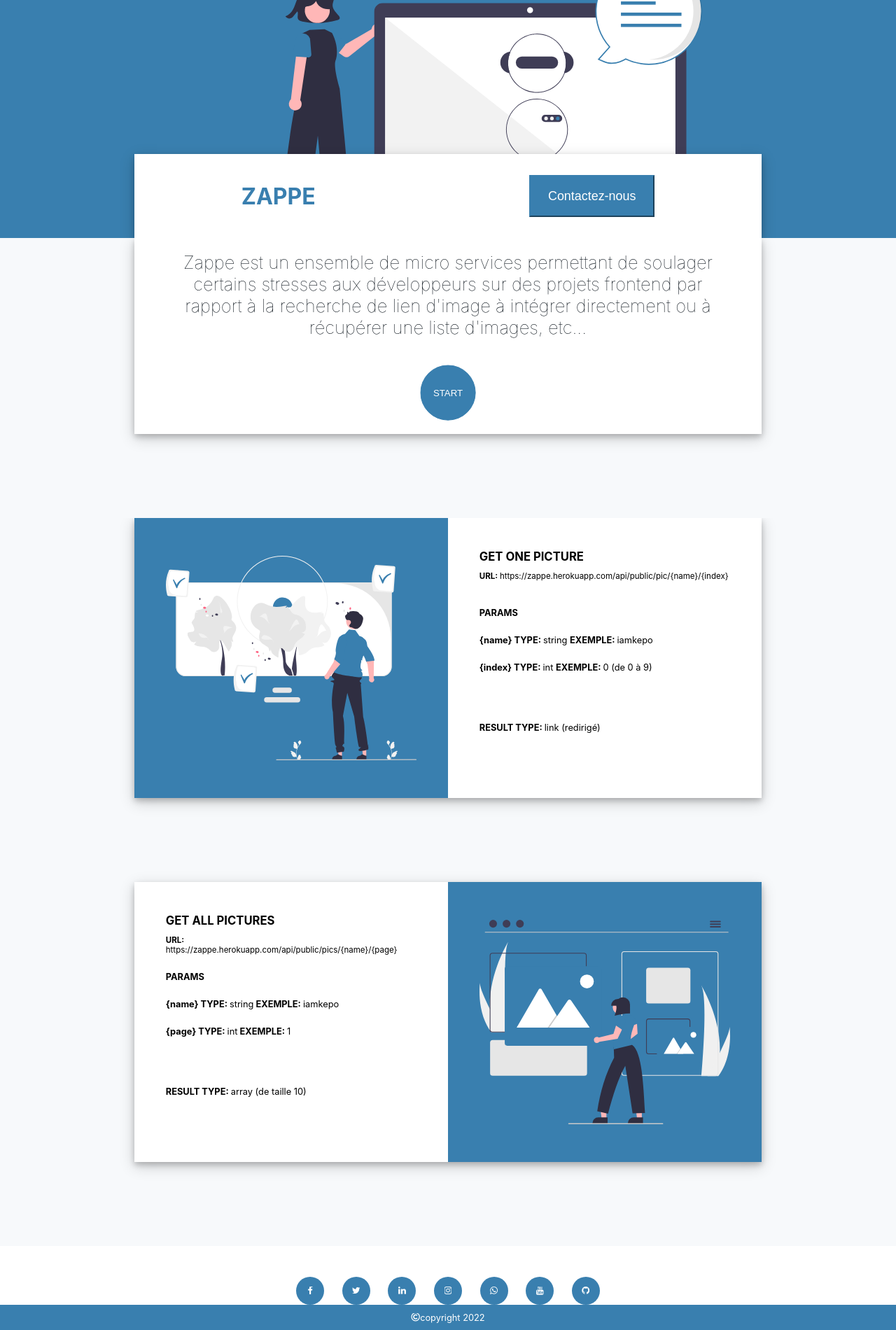
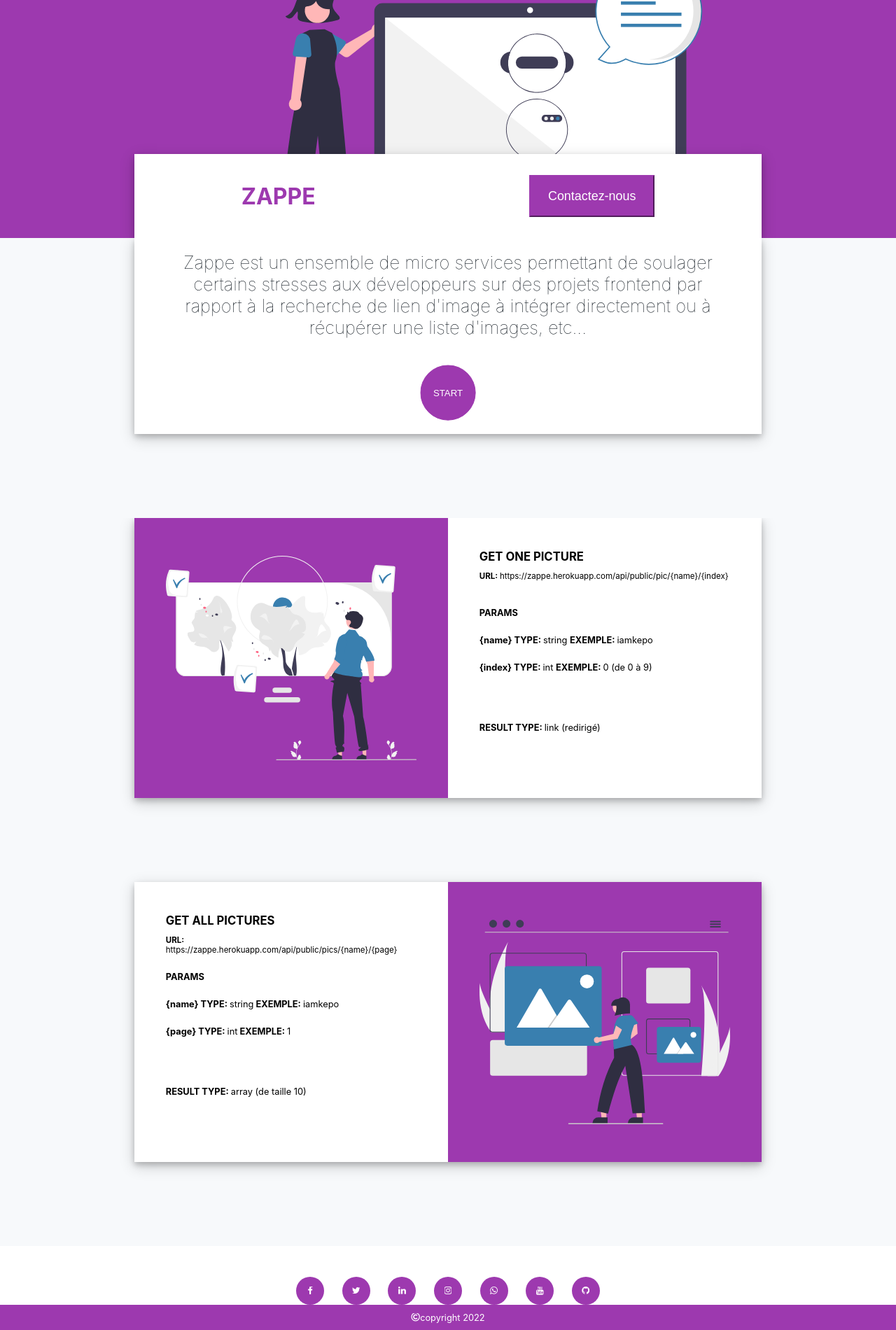
Before and after one commit to iamkepo/e-services, a website: page public/index.html in a window 1280 px wide. Shown: the part 60-1960 px from the top of the page at 70% size. Drawn offline with Linux system fonts and the light colour scheme.

Commit message:
color 9d39af

```diff
--- a/public/stylesheets/style.css
+++ b/public/stylesheets/style.css
@@ -51,7 +51,7 @@
   display: flex;
   flex-direction: row;
   align-items: flex-end;
-  background-color: #397FAF;
+  background-color: #9d39af;
   justify-content: center;
   background-position: center;
   background-repeat: no-repeat;
@@ -70,7 +70,7 @@
 }
 .title  {
   font-weight: bold;
-  color: #397FAF;
+  color: #9d39af;
   text-transform: uppercase;
   font-size: 2.5vw;
 }
@@ -92,10 +92,10 @@
   display: flex;
   align-items: center;
   justify-content: center;
-  background-color: #397FAF;
+  background-color: #9d39af;
   font-size: 1.4vw;
   color: #FFF;
-  border-color: #397FAF;
+  border-color: #9d39af;
   overflow: hidden;
   transition: 1s;
 }
@@ -106,8 +106,8 @@
 }
 .btn-p:hover {
   background-color: #FFF;
-  color: #397FAF;
-  border: 1px solid #397FAF;
+  color: #9d39af;
+  border: 1px solid #9d39af;
 }
 .section {
   width: 100%;
@@ -137,8 +137,8 @@
 .btn {
   width: 80px;
   height: 80px;
-  border: 1px solid #397FAF;
-  background-color: #397FAF;
+  border: 1px solid #9d39af;
+  background-color: #9d39af;
   border-radius: 50%;
   text-transform: uppercase;
   color: #000;
@@ -193,7 +193,7 @@
   width: 50%;
   height: 100%;
   padding: 5%;
-  background-color: #397FAF;
+  background-color: #9d39af;
   object-fit: contain;
   display: flex;
   align-items: center;
@@ -281,7 +281,7 @@
   margin: 0 1%;
   border-radius: 50%;
   font-size: 1vw;
-  background: #397FAF;
+  background: #9d39af;
   color: #FFF;
   transition: all 0.5s;
 }
@@ -292,7 +292,7 @@
 .copyright {
   width: 100%;
   height: 30%;
-  background-color: #397FAF;
+  background-color: #9d39af;
   display: flex;
   flex-direction: row;
   align-items: center;
@@ -335,7 +335,7 @@
   align-items:center;
   justify-content: center;
   cursor: pointer;
-  background-color: #397FAF;
+  background-color: #9d39af;
   color: #FFF;
   margin-bottom: 2%;
 }
@@ -347,7 +347,7 @@
   align-items:center;
   justify-content: center;
   cursor: pointer;
-  border: 0.5px solid  #397FAF;
+  border: 0.5px solid  #9d39af;
 }
 @media screen and (max-width:900px){
   body {
```
